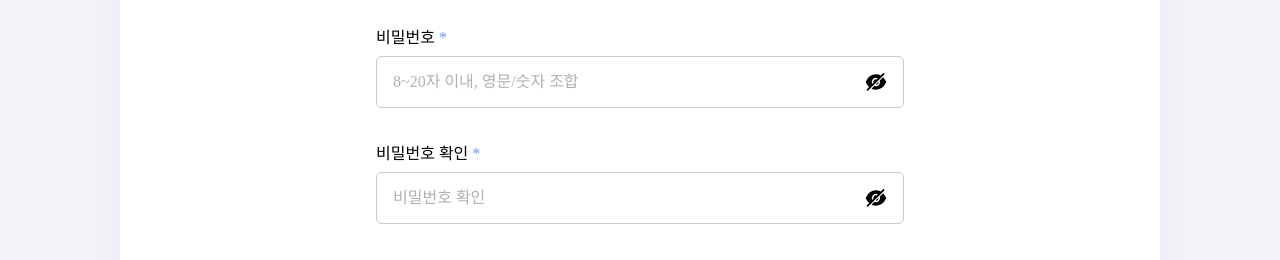
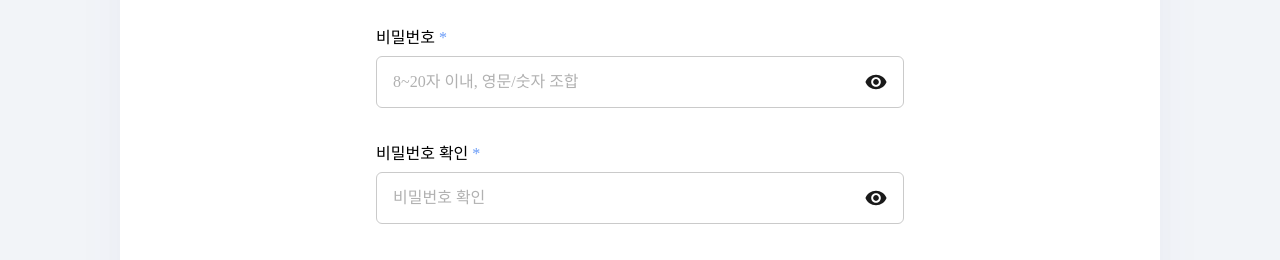
Before and after one commit to UMC-CARDIFY/Client-V1, a React (Vite) app: page /sign-up in a window 1280 px wide. Shown: the part 347-607 px from the top of the page. Built offline with nearby package versions, Linux system fonts and the light colour scheme.

Commit message:
style: 회원가입 페이지 ux ui 수정

```diff
--- a/src/pages/SignUp/index.jsx
+++ b/src/pages/SignUp/index.jsx
@@ -1,7 +1,6 @@
 import { useState } from 'react';
 import { useNavigate } from 'react-router-dom';
 import styled from 'styled-components';
-import { AiFillEye, AiFillEyeInvisible } from 'react-icons/ai';
 import { IoChevronBack } from 'react-icons/io5';
 import { useFormValidation } from './useFormValidation';
 import { signUp } from '../../api/signup/signup';
@@ -156,27 +155,13 @@ const PWeye = styled.div`
   align-items: center;
   cursor: pointer;
 `;
-const PWCheckeye = styled.div`
-  position: absolute;
-  right: 1rem;
-  top: 50%;
-  transform: translateY(-50%);
-  display: flex;
-  align-items: center;
-  cursor: pointer;
-`;
-const ShowEye = styled(AiFillEye)`
+
+const ShowEye = styled.div`
   width: 1.5rem;
   height: 1.5rem;
-        &:hover {
-            cursor: pointer;
-            }
-`;
-const HiddenEye = styled(AiFillEyeInvisible)`
-    width: 1.5rem;
-    height: 1.5rem;
-        &:hover {
-            cursor: pointer;
+  svg {
+    width: 100%;
+    height: 100%;
   }
 `;
 
@@ -235,6 +220,7 @@ export const SignUp = () => {
   const clickPasswordVisible = () => {
     setPasswordVisible(!passwordVisible);
   }
+
   const clickPasswordCheckVisible = () => {
     setPasswordCheckVisible(!passwordCheckVisible);
   }
@@ -327,15 +313,25 @@ export const SignUp = () => {
               }}
               $hasError={!!errors.password}
             />
+            <PWeye onClick={clickPasswordVisible}>
+              <ShowEye>
                 {passwordVisible ? (
-                <PWeye>
-                  <ShowEye onClick={clickPasswordVisible} />
+                  <svg xmlns="http://www.w3.org/2000/svg" width="24" height="24" viewBox="0 0 24 24" fill="none">
+                    <path
+                      d="M11.83 9L15 12.16V12C15 11.2044 14.6839 10.4413 14.1213 9.87868C13.5587 9.31607 12.7956 9 12 9H11.83ZM7.53 9.8L9.08 11.35C9.03 11.56 9 11.77 9 12C9 12.7956 9.31607 13.5587 9.87868 14.1213C10.4413 14.6839 11.2044 15 12 15C12.22 15 12.44 14.97 12.65 14.92L14.2 16.47C13.53 16.8 12.79 17 12 17C10.6739 17 9.40215 16.4732 8.46447 15.5355C7.52678 14.5979 7 13.3261 7 12C7 11.21 7.2 10.47 7.53 9.8ZM2 4.27L4.28 6.55L4.73 7C3.08 8.3 1.78 10 1 12C2.73 16.39 7 19.5 12 19.5C13.55 19.5 15.03 19.2 16.38 18.66L16.81 19.08L19.73 22L21 20.73L3.27 3M12 7C13.3261 7 14.5979 7.52678 15.5355 8.46447C16.4732 9.40215 17 10.6739 17 12C17 12.64 16.87 13.26 16.64 13.82L19.57 16.75C21.07 15.5 22.27 13.86 23 12C21.27 7.61 17 4.5 12 4.5C10.6 4.5 9.26 4.75 8 5.2L10.17 7.35C10.74 7.13 11.35 7 12 7Z"
+                      fill="#1A1A1A"
+                    />
+                  </svg>
+                ) : (
+                  <svg xmlns="http://www.w3.org/2000/svg" width="24" height="25" viewBox="0 0 24 25" fill="none">
+                    <path
+                      d="M12 9.5C11.2044 9.5 10.4413 9.81607 9.87868 10.3787C9.31607 10.9413 9 11.7044 9 12.5C9 13.2956 9.31607 14.0587 9.87868 14.6213C10.4413 15.1839 11.2044 15.5 12 15.5C12.7956 15.5 13.5587 15.1839 14.1213 14.6213C14.6839 14.0587 15 13.2956 15 12.5C15 11.7044 14.6839 10.9413 14.1213 10.3787C13.5587 9.81607 12.7956 9.5 12 9.5ZM12 17.5C10.6739 17.5 9.40215 16.9732 8.46447 16.0355C7.52678 15.0979 7 13.8261 7 12.5C7 11.1739 7.52678 9.90215 8.46447 8.96447C9.40215 8.02678 10.6739 7.5 12 7.5C13.3261 7.5 14.5979 8.02678 15.5355 8.96447C16.4732 9.90215 17 11.1739 17 12.5C17 13.8261 16.4732 15.0979 15.5355 16.0355C14.5979 16.9732 13.3261 17.5 12 17.5ZM12 5C7 5 2.73 8.11 1 12.5C2.73 16.89 7 20 12 20C17 20 21.27 16.89 23 12.5C21.27 8.11 17 5 12 5Z"
+                      fill="#1A1A1A"
+                    />
+                  </svg>
+                )}
+              </ShowEye>
             </PWeye>
-              ) : (
-                <PWeye>
-                  <HiddenEye onClick={clickPasswordVisible} />
-                </PWeye>
-              )}
             {errors.password && <ErrorMessage>{errors.password}</ErrorMessage>}
           </InputWrapper>
 
@@ -353,15 +349,25 @@ export const SignUp = () => {
               }}
               $hasError={!!errors.passwordCheck}
             />
+            <PWeye onClick={clickPasswordCheckVisible}>
+              <ShowEye>
                 {passwordCheckVisible ? (
-                <PWCheckeye>
-                  <ShowEye onClick={clickPasswordCheckVisible} />
-                </PWCheckeye>
+                  <svg xmlns="http://www.w3.org/2000/svg" width="24" height="24" viewBox="0 0 24 24" fill="none">
+                    <path
+                      d="M11.83 9L15 12.16V12C15 11.2044 14.6839 10.4413 14.1213 9.87868C13.5587 9.31607 12.7956 9 12 9H11.83ZM7.53 9.8L9.08 11.35C9.03 11.56 9 11.77 9 12C9 12.7956 9.31607 13.5587 9.87868 14.1213C10.4413 14.6839 11.2044 15 12 15C12.22 15 12.44 14.97 12.65 14.92L14.2 16.47C13.53 16.8 12.79 17 12 17C10.6739 17 9.40215 16.4732 8.46447 15.5355C7.52678 14.5979 7 13.3261 7 12C7 11.21 7.2 10.47 7.53 9.8ZM2 4.27L4.28 6.55L4.73 7C3.08 8.3 1.78 10 1 12C2.73 16.39 7 19.5 12 19.5C13.55 19.5 15.03 19.2 16.38 18.66L16.81 19.08L19.73 22L21 20.73L3.27 3M12 7C13.3261 7 14.5979 7.52678 15.5355 8.46447C16.4732 9.40215 17 10.6739 17 12C17 12.64 16.87 13.26 16.64 13.82L19.57 16.75C21.07 15.5 22.27 13.86 23 12C21.27 7.61 17 4.5 12 4.5C10.6 4.5 9.26 4.75 8 5.2L10.17 7.35C10.74 7.13 11.35 7 12 7Z"
+                      fill="#1A1A1A"
+                    />
+                  </svg>
                 ) : (
-                <PWCheckeye>
-                  <HiddenEye onClick={clickPasswordCheckVisible} />
-                </PWCheckeye>
+                  <svg xmlns="http://www.w3.org/2000/svg" width="24" height="25" viewBox="0 0 24 25" fill="none">
+                    <path
+                      d="M12 9.5C11.2044 9.5 10.4413 9.81607 9.87868 10.3787C9.31607 10.9413 9 11.7044 9 12.5C9 13.2956 9.31607 14.0587 9.87868 14.6213C10.4413 15.1839 11.2044 15.5 12 15.5C12.7956 15.5 13.5587 15.1839 14.1213 14.6213C14.6839 14.0587 15 13.2956 15 12.5C15 11.7044 14.6839 10.9413 14.1213 10.3787C13.5587 9.81607 12.7956 9.5 12 9.5ZM12 17.5C10.6739 17.5 9.40215 16.9732 8.46447 16.0355C7.52678 15.0979 7 13.8261 7 12.5C7 11.1739 7.52678 9.90215 8.46447 8.96447C9.40215 8.02678 10.6739 7.5 12 7.5C13.3261 7.5 14.5979 8.02678 15.5355 8.96447C16.4732 9.90215 17 11.1739 17 12.5C17 13.8261 16.4732 15.0979 15.5355 16.0355C14.5979 16.9732 13.3261 17.5 12 17.5ZM12 5C7 5 2.73 8.11 1 12.5C2.73 16.89 7 20 12 20C17 20 21.27 16.89 23 12.5C21.27 8.11 17 5 12 5Z"
+                      fill="#1A1A1A"
+                    />
+                  </svg>
                 )}
+              </ShowEye>
+            </PWeye>
             {errors.passwordCheck && <ErrorMessage>{errors.passwordCheck}</ErrorMessage>}
           </InputWrapper>
 
```
Lines whose indentation alone changed are shown as unchanged.
